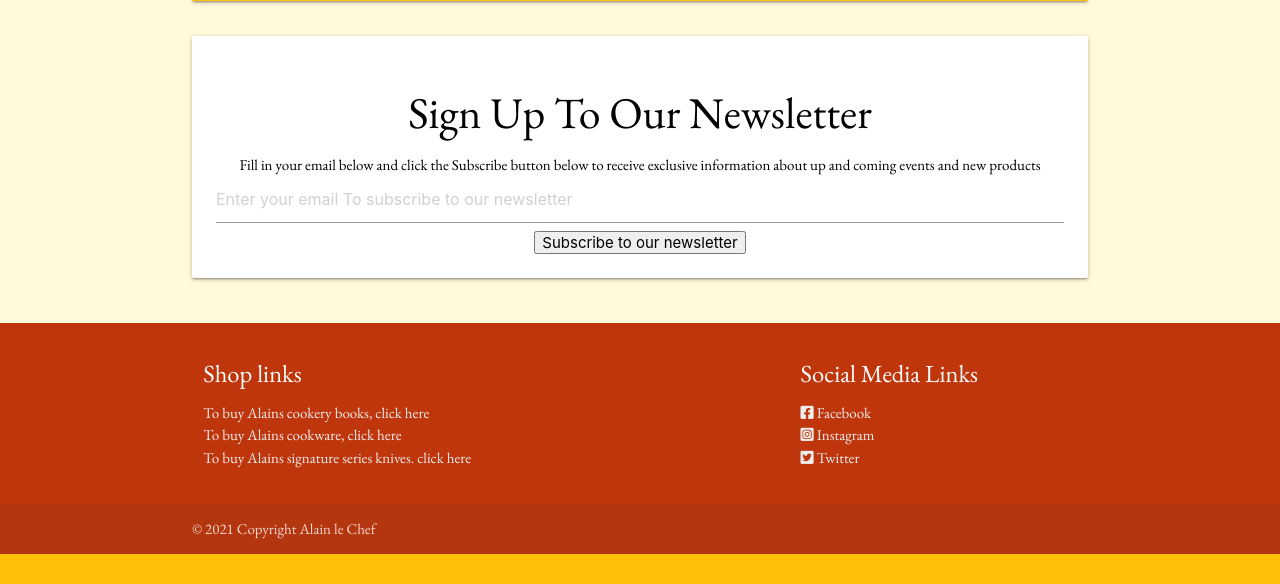
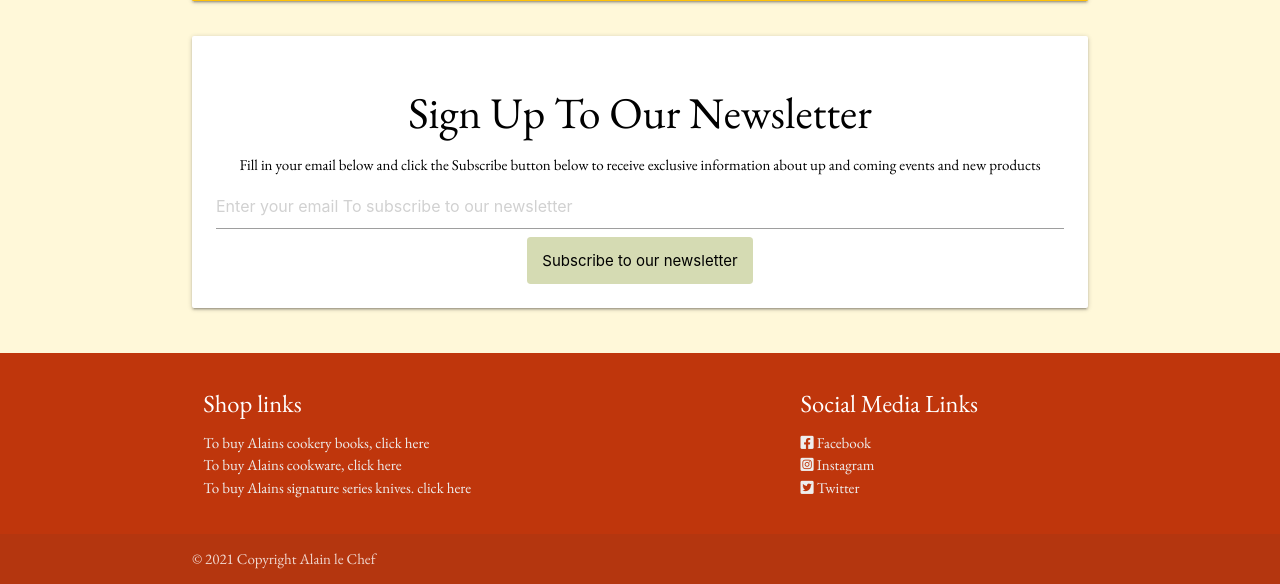
Before and after one commit to Ollie-Judge/le-cuire, a Flask app: page / in a window 1280 px wide. Shown: the part 1680-2264 px from the top of the page. Before the commit the page ends 2234 px from the top, so only its background shows below. Run offline with Flask 2, Linux system fonts and the light colour scheme; some libraries are stand-ins or nearby versions.

Commit message:
newsletter stlying has been added

```diff
--- a/static/css/style.css
+++ b/static/css/style.css
@@ -93,3 +93,22 @@ footer {
     padding: 0;
     margin: 2em auto 0 auto;
 }
+
+/* Newsletter */
+
+.subscribe {
+    background-color: #D5DBB3;
+    border-radius: 0.25em;
+    padding: 1em;
+    border: none;
+    margin: 0.5em auto auto;
+}
+
+.subscribe:hover {
+    background-color: #EBA83A;
+}
+
+#news-email {
+    margin: 0.4em auto auto;
+    color: black;
+}
```
